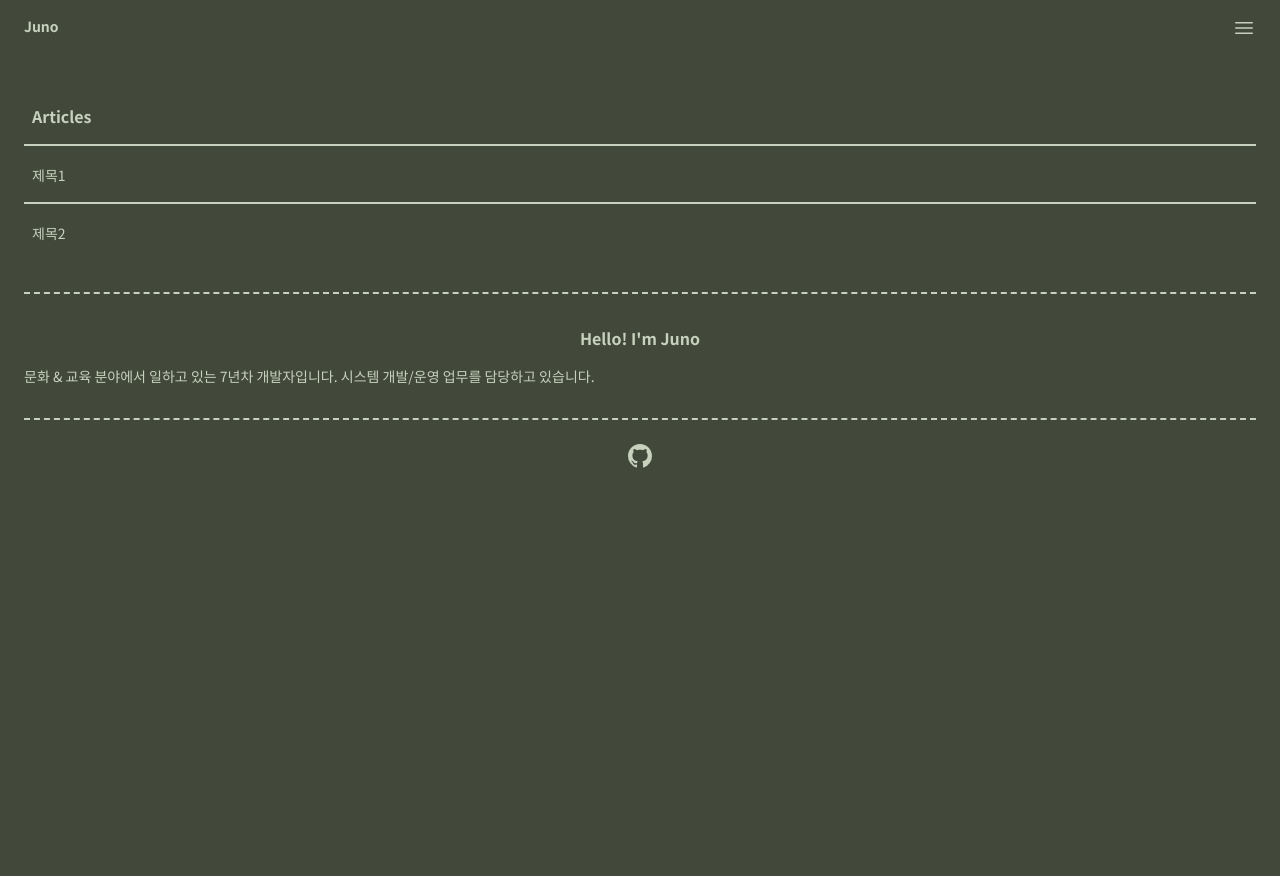
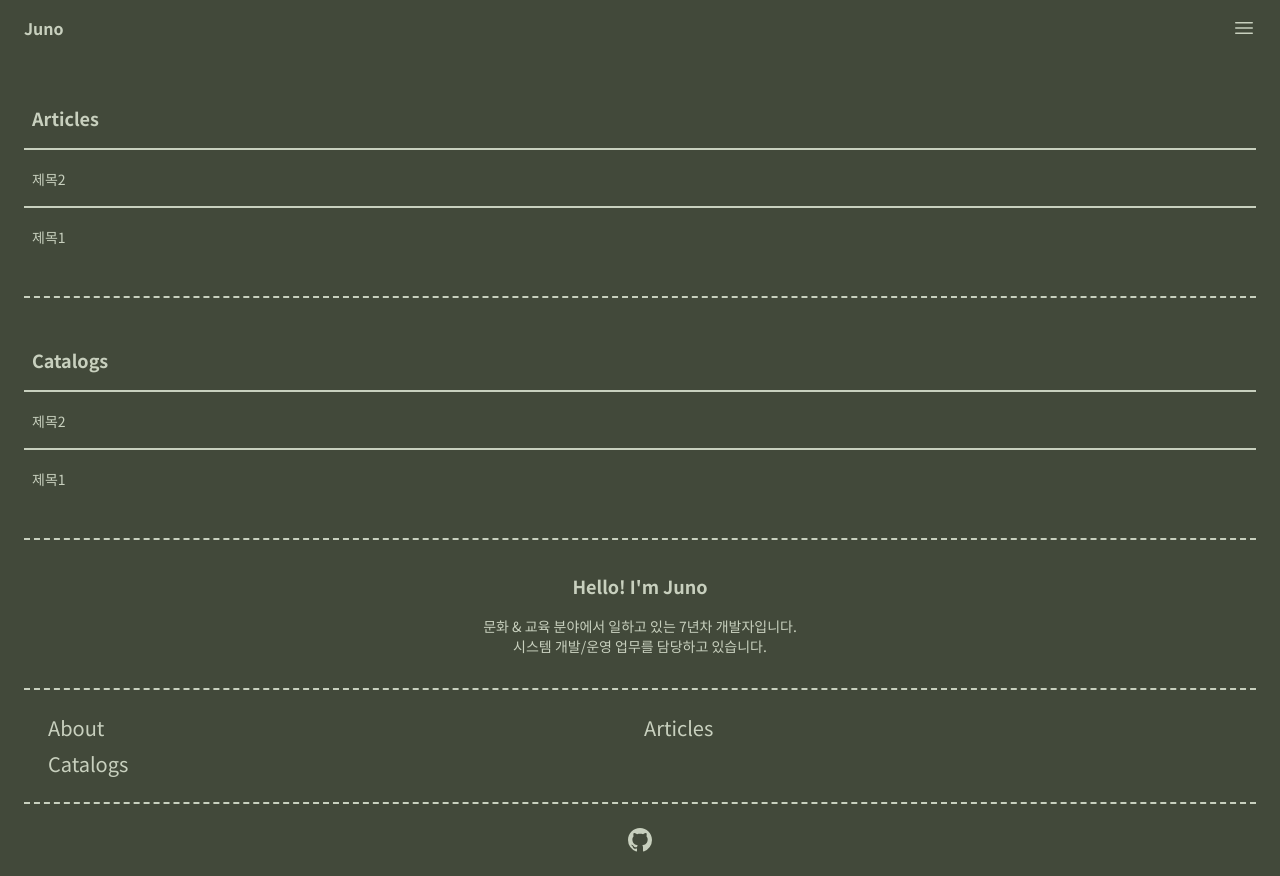
Before and after one commit to junotb/junotb.github.io, a Next.js app: page / in a window 1280 px wide. Before the commit the page ends 800 px from the top, so only its background shows below. Built offline with nearby package versions, Linux system fonts and the light colour scheme.

Commit message:
edit service

```diff
--- /dev/null
+++ b/app/article/[slug]/page.tsx
@@ -0,0 +1,24 @@
+
+
+const Page = ({
+  params
+}: {
+  params: {
+    slug: string
+  }
+}) => {
+  return (
+    <article>
+      <div className="px-6 py-8">
+        <header className="px-2 py-4">
+          This is an Article Header
+        </header>
+        <section className="border-t-2 border-[rgb(var(--foreground-rgb))] px-2 py-4">
+          This is an Article Content
+        </section>
+      </div>
+    </article>
+  )
+};
+
+export default Page;
--- a/app/articles/layout.tsx
+++ /dev/null
@@ -1,11 +0,0 @@
-const Layout = ({
-  children,
-}: {
-  children: React.ReactNode
-}) => {
-  return (
-    <>{children}</>
-  )
-}
-
-export default Layout;
--- a/app/layout.tsx
+++ b/app/layout.tsx
@@ -25,7 +25,10 @@ const RootLayout = ({
 }) => {
   return (
     <html lang="en">
-      <body className={notoSansKr.className}>
+      <body
+        suppressHydrationWarning={true}
+        className={notoSansKr.className}
+      >
         <Topbar />
         <main>
           {children}
--- a/app/page.tsx
+++ b/app/page.tsx
@@ -8,20 +8,31 @@ const Home = () => {
   return (
     <div className="px-6">
       <section className="border-dashed border-b-2 border-[rgb(var(--foreground-rgb))] py-8">
-        <h3 className="px-2 py-4 font-bold">Articles</h3>
+        <h3 className="px-2 py-4 font-bold text-lg">Articles</h3>
         <ul>
           <li className="border-t-2 border-[rgb(var(--foreground-rgb))] px-2 py-4">
-            <Link href={"/articles"} className="text-sm">제목1</Link>
+            <Link href="/article/2" className="text-sm">제목2</Link>
           </li>
           <li className="border-t-2 border-[rgb(var(--foreground-rgb))] px-2 py-4">
-            <Link href={"/articles"} className="text-sm">제목2</Link>
+            <Link href="/article/1" className="text-sm">제목1</Link>
           </li>
         </ul>
       </section>
-      <section className="py-8 space-y-4">
-        <p className="font-bold text-center">Hello! I&apos;m Juno</p>
+      <section className="border-dashed border-b-2 border-[rgb(var(--foreground-rgb))] py-8">
+        <h3 className="px-2 py-4 font-bold text-lg">Catalogs</h3>
+        <ul>
+          <li className="border-t-2 border-[rgb(var(--foreground-rgb))] px-2 py-4">
+            <Link href="/catalog/2" className="text-sm">제목2</Link>
+          </li>
+          <li className="border-t-2 border-[rgb(var(--foreground-rgb))] px-2 py-4">
+            <Link href="/catalog/1" className="text-sm">제목1</Link>
+          </li>
+        </ul>
+      </section>
+      <section className="py-8 space-y-4 text-center">
+        <p className="font-bold text-lg">Hello! I&apos;m Juno</p>
         <p className="text-sm">
-          문화 & 교육 분야에서 일하고 있는 {toYear - fromYear - skipYear + 1}년차 개발자입니다.
+          문화 & 교육 분야에서 일하고 있는 {toYear - fromYear - skipYear + 1}년차 개발자입니다.<br />
           시스템 개발/운영 업무를 담당하고 있습니다.
         </p>
       </section>
--- a/components/Bottombar.tsx
+++ b/components/Bottombar.tsx
@@ -5,6 +5,16 @@ const Bottombar = () => {
     <footer>
       <div className="px-6">
         <div className="border-dashed border-t-2 border-[rgb(var(--foreground-rgb))] py-6">
+          <div className="px-6">
+            <ul className="grid grid-cols-2 items-center gap-2 text-xl">
+              <li><Link href="/about">About</Link></li>
+              <li><Link href="/article">Articles</Link></li>
+              <li><Link href="/catalog">Catalogs</Link></li>
+            </ul>
+          </div>
+        </div>
+        <div className="border-dashed border-t-2 border-[rgb(var(--foreground-rgb))] py-6">
+          <div className="px-6">
             <ul className="flex justify-center">
               <li className="">
                 <Link
@@ -20,6 +30,7 @@ const Bottombar = () => {
             </ul>
           </div>
         </div>
+      </div>
     </footer>
   )
 };
--- a/components/Topbar.tsx
+++ b/components/Topbar.tsx
@@ -8,7 +8,7 @@ const Topbar = () => {
 
   return (
     <header>
-      <div className="flex justify-between px-6 py-4 text-sm">
+      <div className="flex justify-between px-6 py-4">
         <Link href="/">
           <h1 className="font-bold">Juno</h1>
         </Link>
@@ -36,12 +36,9 @@ const Topbar = () => {
             </button>
           </div>
           <ul className="px-6 py-4 space-y-4 text-xl">
-            <li>
-              <Link href="/about">About</Link>
-            </li>
-            <li>
-              <Link href="/articles">Articles</Link>
-            </li>
+            <li><Link href="/about">About</Link></li>
+            <li><Link href="/article">Articles</Link></li>
+            <li><Link href="/catalog">Catalogs</Link></li>
           </ul>
         </nav>
       }
```
Lines whose indentation alone changed are shown as unchanged.
